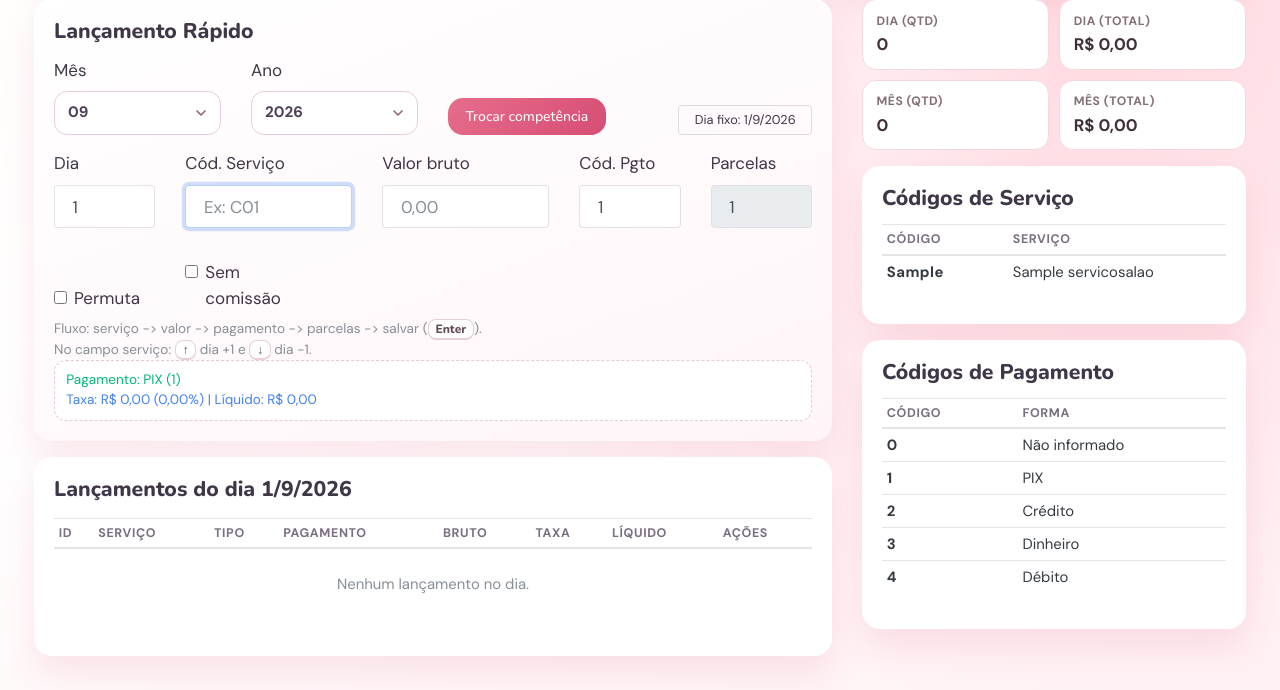
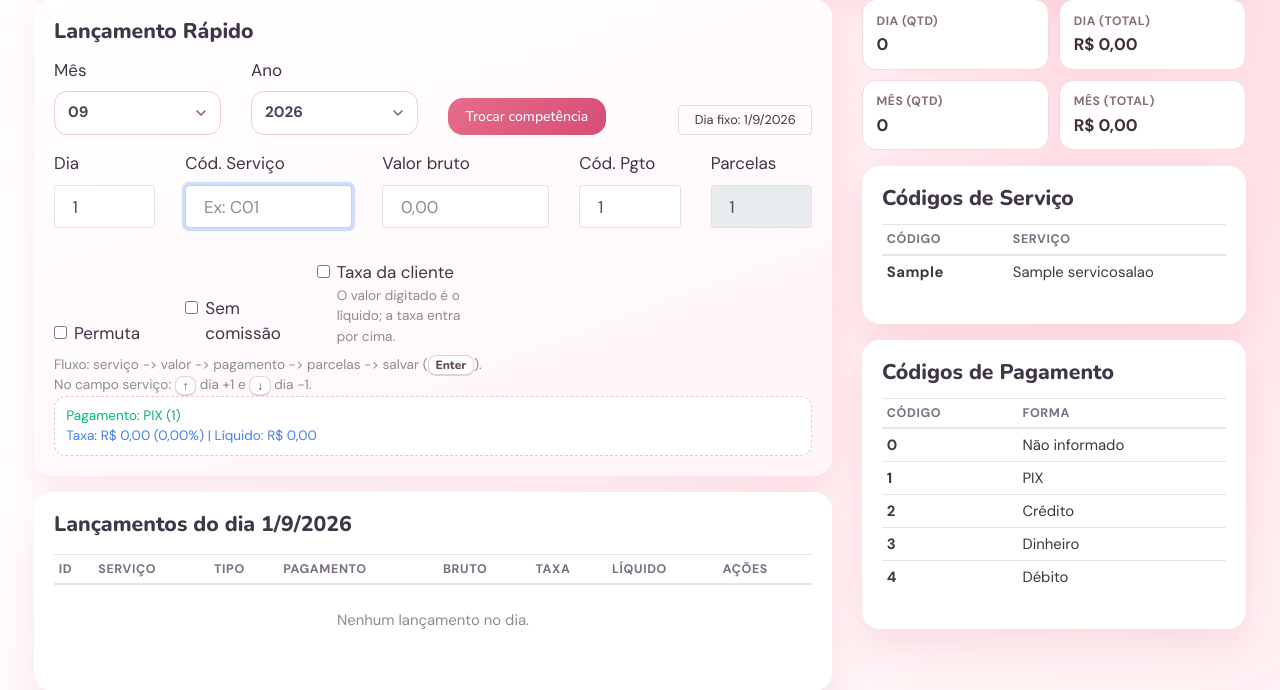
Before and after one commit to ninocsta/control, a Django app: page /salao/lancamentos/ in a window 1280 px wide. Shown: the part 194-884 px from the top of the page. Run offline with Django 5.2, Linux system fonts and the light colour scheme; a user stored in the database is signed in; data comes from the database, SQL or seed files in the repository; tables that the repository leaves empty hold one stand-in row (values such as "Sample post"); parts of the project's set-up code (start-up, migrations or seed data) failed here and were passed over; some libraries are stand-ins or nearby versions.

Commit message:
feat: checkbox 'taxa da cliente' no lançamento
Quando a taxa é repassada à cliente, o valor que importa é o líquido: ela
quer receber R$ 100,00 limpos. Hoje isso é feito na mão, consultando o
extrato para descobrir que foram cobrados R$ 103,25 e lançar esse número.

Com o checkbox marcado, o valor digitado passa a ser o líquido desejado e o
sistema calcula quanto cobrar (gross-up), gravando bruto, taxa e líquido
coerentes entre si. A prévia da tela mostra o valor a cobrar antes de salvar.

O arredondamento do gross-up é para baixo, então a função sobe de centavo em
centavo até o líquido alcançar o alvo — arredondar direto deixaria o salão um
centavo abaixo do combinado.

Marcar permuta desmarca a opção: permuta não passa pela maquininha.

Co-Authored-By: Claude Opus 5 (1M context) <noreply@anthropic.com>

```diff
--- a/salao/models.py
+++ b/salao/models.py
@@ -96,6 +96,7 @@ class LancamentoSalao(models.Model):
     )
     permuta = models.BooleanField(default=False)
     sem_comissao = models.BooleanField(default=False)
+    taxa_repassada = models.BooleanField(default=False)
     valor_bruto = models.DecimalField(
         max_digits=10,
         decimal_places=2,
--- a/salao/templates/salao/lancamentos.html
+++ b/salao/templates/salao/lancamentos.html
@@ -151,6 +151,13 @@
                             <label class="form-check-label fw-semibold" for="id_sem_comissao">Sem comissão</label>
                         </div>
                     </div>
+                    <div class="col-6 col-md-3">
+                        <div class="form-check mt-4 pt-2">
+                            <input class="form-check-input" type="checkbox" id="id_taxa_repassada" name="taxa_repassada">
+                            <label class="form-check-label fw-semibold" for="id_taxa_repassada">Taxa da cliente</label>
+                            <div class="small text-muted">O valor digitado é o líquido; a taxa entra por cima.</div>
+                        </div>
+                    </div>
 
                     <div class="col-12 mt-2">
                         <div class="small text-muted">Fluxo: serviço -> valor -> pagamento -> parcelas -> salvar (<span class="kbd">Enter</span>).</div>
@@ -224,6 +231,13 @@
                         <div class="form-check mt-4 pt-2">
                             <input class="form-check-input" type="checkbox" id="id_edit_sem_comissao" name="sem_comissao" {% if edit_lancamento.sem_comissao %}checked{% endif %}>
                             <label class="form-check-label fw-semibold" for="id_edit_sem_comissao">Sem comissão</label>
+                        </div>
+                    </div>
+                    <div class="col-6 col-md-3">
+                        <div class="form-check mt-4 pt-2">
+                            <input class="form-check-input" type="checkbox" id="id_edit_taxa_repassada" name="taxa_repassada" {% if edit_lancamento.taxa_repassada %}checked{% endif %}>
+                            <label class="form-check-label fw-semibold" for="id_edit_taxa_repassada">Taxa da cliente</label>
+                            <div class="small text-muted">Informe o líquido desejado; a taxa entra por cima.</div>
                         </div>
                     </div>
                     <div class="col-md-2 d-grid">
@@ -375,6 +389,7 @@
     const valorBrutoInput = document.getElementById('id_valor_bruto');
     const permutaInput = document.getElementById('id_permuta');
     const semComissaoInput = document.getElementById('id_sem_comissao');
+    const taxaRepassadaInput = document.getElementById('id_taxa_repassada');
 
     const servicoPreview = document.getElementById('servico-preview');
     const pagamentoPreview = document.getElementById('pagamento-preview');
@@ -390,6 +405,21 @@
     let lastAutoValue = '';
     let resumoRefreshTimer = null;
     const isPermutaChecked = () => Boolean(permutaInput && permutaInput.checked);
+    const isTaxaRepassadaChecked = () => Boolean(taxaRepassadaInput && taxaRepassadaInput.checked);
+
+    // Espelha _calcular_bruto_com_taxa_repassada: menor bruto cujo líquido alcança o alvo.
+    const brutoComTaxaRepassada = (liquidoDesejado, taxaPercentual) => {
+        if (!taxaPercentual) return liquidoDesejado;
+        const fator = 1 - taxaPercentual / 100;
+        if (fator <= 0) return liquidoDesejado;
+        let bruto = Math.floor((liquidoDesejado / fator) * 100) / 100;
+        for (let i = 0; i < 5; i += 1) {
+            const taxa = Math.round(bruto * taxaPercentual) / 100;
+            if (Math.round((bruto - taxa) * 100) / 100 >= liquidoDesejado) break;
+            bruto = Math.round((bruto + 0.01) * 100) / 100;
+        }
+        return bruto;
+    };
 
     const formatBRL = (rawValue) => {
         const parsed = Number(String(rawValue).replace(',', '.'));
@@ -528,6 +558,19 @@
             return { forma, parcelas, taxaPercentual, valorBruto: null };
         }
 
+        if (isTaxaRepassadaChecked()) {
+            const cobrar = brutoComTaxaRepassada(valorBruto, taxaPercentual);
+            const taxaCobrada = Math.round(cobrar * taxaPercentual) / 100;
+            const liquidoFinal = Math.max(0, Math.round((cobrar - taxaCobrada) * 100) / 100);
+            liquidoPreview.textContent =
+                `Taxa da cliente: cobrar R$ ${formatBRL(cobrar)} (${formatBRL(taxaPercentual)}%) | Líquido: R$ ${formatBRL(liquidoFinal)}`;
+            liquidoPreview.className = 'small text-success fw-semibold';
+            return {
+                forma, parcelas, taxaPercentual,
+                valorBruto: cobrar, valorTaxa: taxaCobrada, valorLiquido: liquidoFinal,
+            };
+        }
+
         const valorTaxa = (valorBruto * taxaPercentual) / 100;
         const valorLiquido = Math.max(0, valorBruto - valorTaxa);
 
@@ -628,6 +671,9 @@
             if (permutaInput.checked && semComissaoInput) {
                 semComissaoInput.checked = false;
             }
+            if (permutaInput.checked && taxaRepassadaInput) {
+                taxaRepassadaInput.checked = false;
+            }
             updateLiquidoPreview();
         });
     }
@@ -637,6 +683,13 @@
                 permutaInput.checked = false;
                 updateLiquidoPreview();
             }
+        });
+    }
+    if (taxaRepassadaInput) {
+        taxaRepassadaInput.addEventListener('change', () => {
+            // Permuta não passa pela maquininha, então não há taxa a repassar.
+            if (taxaRepassadaInput.checked && permutaInput) permutaInput.checked = false;
+            updateLiquidoPreview();
         });
     }
 
--- a/salao/views.py
+++ b/salao/views.py
@@ -7,7 +7,7 @@ import uuid
 from collections import Counter, defaultdict
 from itertools import combinations
 from datetime import date, datetime
-from decimal import Decimal, InvalidOperation, ROUND_HALF_UP
+from decimal import Decimal, InvalidOperation, ROUND_DOWN, ROUND_HALF_UP
 
 from openpyxl import Workbook
 from openpyxl.styles import Font
@@ -285,6 +285,29 @@ def _calcular_liquido_com_taxa(valor_bruto, percentual):
     if valor_liquido < Decimal('0.00'):
         valor_liquido = Decimal('0.00')
     return valor_taxa, valor_liquido
+
+
+def _calcular_bruto_com_taxa_repassada(valor_liquido_desejado, percentual):
+    """Quanto cobrar do cliente para o salão receber `valor_liquido_desejado`.
+
+    O caminho normal é o contrário: informa-se o bruto e desconta-se a taxa.
+    Quando a taxa é repassada à cliente, quem manda é o líquido — cobra-se
+    R$ 103,25 para receber R$ 100,00 limpos.
+
+    Devolve o menor bruto cujo líquido alcança o alvo, porque arredondar o
+    gross-up para baixo deixaria o salão um centavo abaixo do combinado.
+    """
+    if percentual <= Decimal('0.00'):
+        return valor_liquido_desejado
+
+    fator = Decimal('1.00') - (percentual / Decimal('100.00'))
+    if fator <= Decimal('0.00'):
+        return valor_liquido_desejado
+
+    bruto = (valor_liquido_desejado / fator).quantize(Decimal('0.01'), rounding=ROUND_DOWN)
+    while _calcular_liquido_com_taxa(bruto, percentual)[1] < valor_liquido_desejado:
+        bruto += Decimal('0.01')
+    return bruto
 
 
 def _quantize_money(value):
@@ -851,6 +874,7 @@ def lancamentos(request):
             codigo_forma = _normalize_codigo(request.POST.get('codigo_forma_pagamento'))
             permuta = _parse_checkbox(request.POST.get('permuta'))
             sem_comissao = not permuta and _parse_checkbox(request.POST.get('sem_comissao'))
+            taxa_repassada = not permuta and _parse_checkbox(request.POST.get('taxa_repassada'))
             valor_bruto = _parse_decimal(request.POST.get('valor_bruto'))
             dia_post = _parse_day(request, ano, mes, clamp_on_overflow=False)
 
@@ -905,6 +929,9 @@ def lancamentos(request):
                     messages.error(request, 'Taxa não cadastrada para essa forma de pagamento e parcela.')
                     return _redirect_lancamentos(ano, mes, dia_post)
                 taxa_percentual = taxa.percentual
+                if taxa_repassada:
+                    # O valor digitado é o que o salão quer receber; a taxa vai por cima.
+                    valor_bruto = _calcular_bruto_com_taxa_repassada(valor_bruto, taxa_percentual)
                 valor_taxa, valor_liquido = _calcular_liquido_com_taxa(valor_bruto, taxa_percentual)
 
             LancamentoSalao.objects.create(
@@ -914,6 +941,7 @@ def lancamentos(request):
                 parcelas=parcelas,
                 permuta=permuta,
                 sem_comissao=sem_comissao,
+                taxa_repassada=taxa_repassada,
                 valor_bruto=valor_bruto,
                 taxa_percentual_aplicada=taxa_percentual,
                 valor_taxa=valor_taxa,
@@ -923,6 +951,12 @@ def lancamentos(request):
                 messages.success(request, f'Permuta salva. Valor integral: R$ {valor_liquido}.')
             elif sem_comissao:
                 messages.success(request, f'Lançamento sem comissão salvo. Líquido: R$ {valor_liquido}.')
+            elif taxa_repassada:
+                messages.success(
+                    request,
+                    f'Lançamento salvo. Cobrar da cliente: R$ {valor_bruto} '
+                    f'(taxa {taxa_percentual}%). Líquido: R$ {valor_liquido}.',
+                )
             else:
                 messages.success(request, f'Lançamento salvo. Líquido: R$ {valor_liquido}.')
             return _redirect_lancamentos(ano, mes, dia_post)
@@ -939,6 +973,7 @@ def lancamentos(request):
             lancamento = get_object_or_404(LancamentoSalao, id=lancamento_id)
             permuta = _parse_checkbox(request.POST.get('permuta'))
             sem_comissao = not permuta and _parse_checkbox(request.POST.get('sem_comissao'))
+            taxa_repassada = not permuta and _parse_checkbox(request.POST.get('taxa_repassada'))
 
             raw_data = request.POST.get('data')
             try:
@@ -990,6 +1025,9 @@ def lancamentos(request):
                     messages.error(request, 'Taxa não cadastrada para essa forma de pagamento e parcela.')
                     return _redirect_lancamentos(ano, mes, dia)
                 taxa_percentual = taxa.percentual
+                if taxa_repassada:
+                    # O valor digitado é o que o salão quer receber; a taxa vai por cima.
+                    valor_bruto = _calcular_bruto_com_taxa_repassada(valor_bruto, taxa_percentual)
                 valor_taxa, valor_liquido = _calcular_liquido_com_taxa(valor_bruto, taxa_percentual)
 
             lancamento.data = data_editada
@@ -998,6 +1036,7 @@ def lancamentos(request):
             lancamento.parcelas = parcelas
             lancamento.permuta = permuta
             lancamento.sem_comissao = sem_comissao
+            lancamento.taxa_repassada = taxa_repassada
             lancamento.valor_bruto = valor_bruto
             lancamento.taxa_percentual_aplicada = taxa_percentual
             lancamento.valor_taxa = valor_taxa
@@ -1010,6 +1049,7 @@ def lancamentos(request):
                     'parcelas',
                     'permuta',
                     'sem_comissao',
+                    'taxa_repassada',
                     'valor_bruto',
                     'taxa_percentual_aplicada',
                     'valor_taxa',
```
Also changed, not shown: salao/tests.py (+89 -1 lines), salao/migrations/0012_lancamentosalao_taxa_repassada.py (added).
